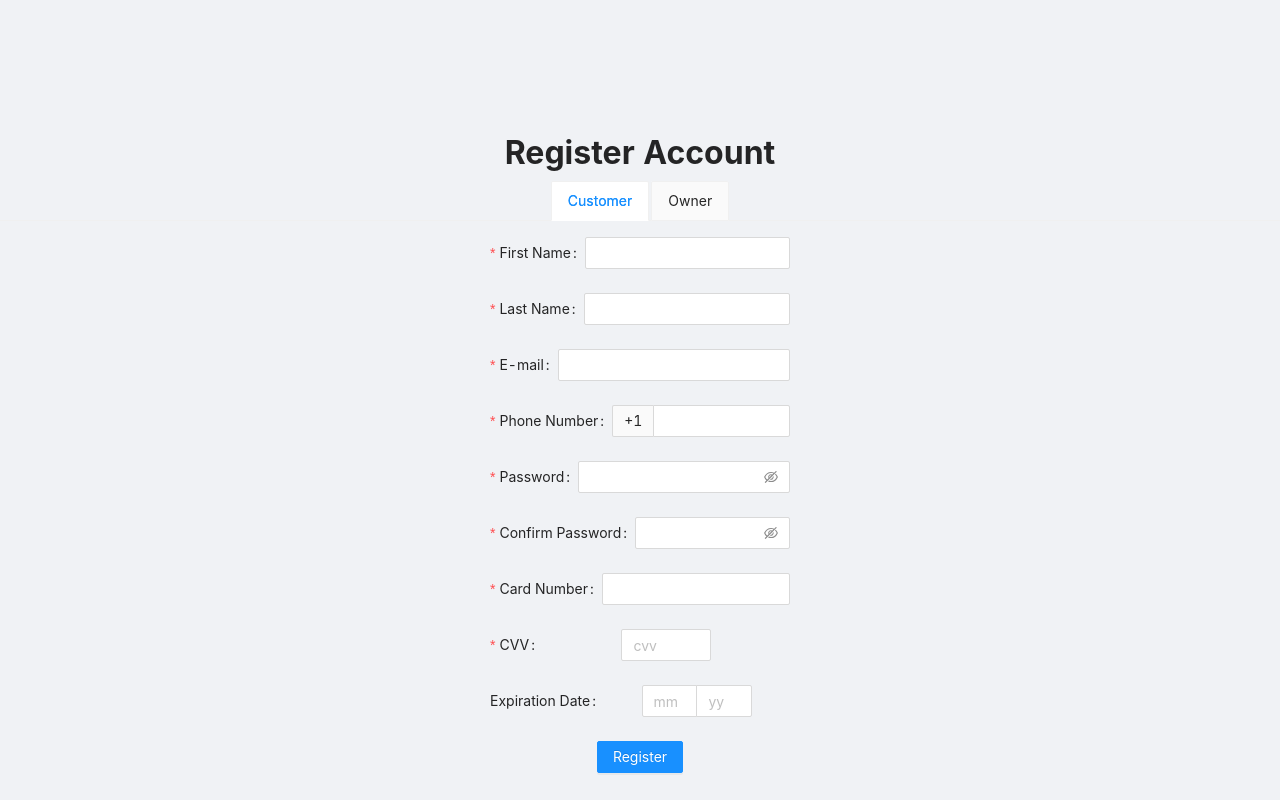
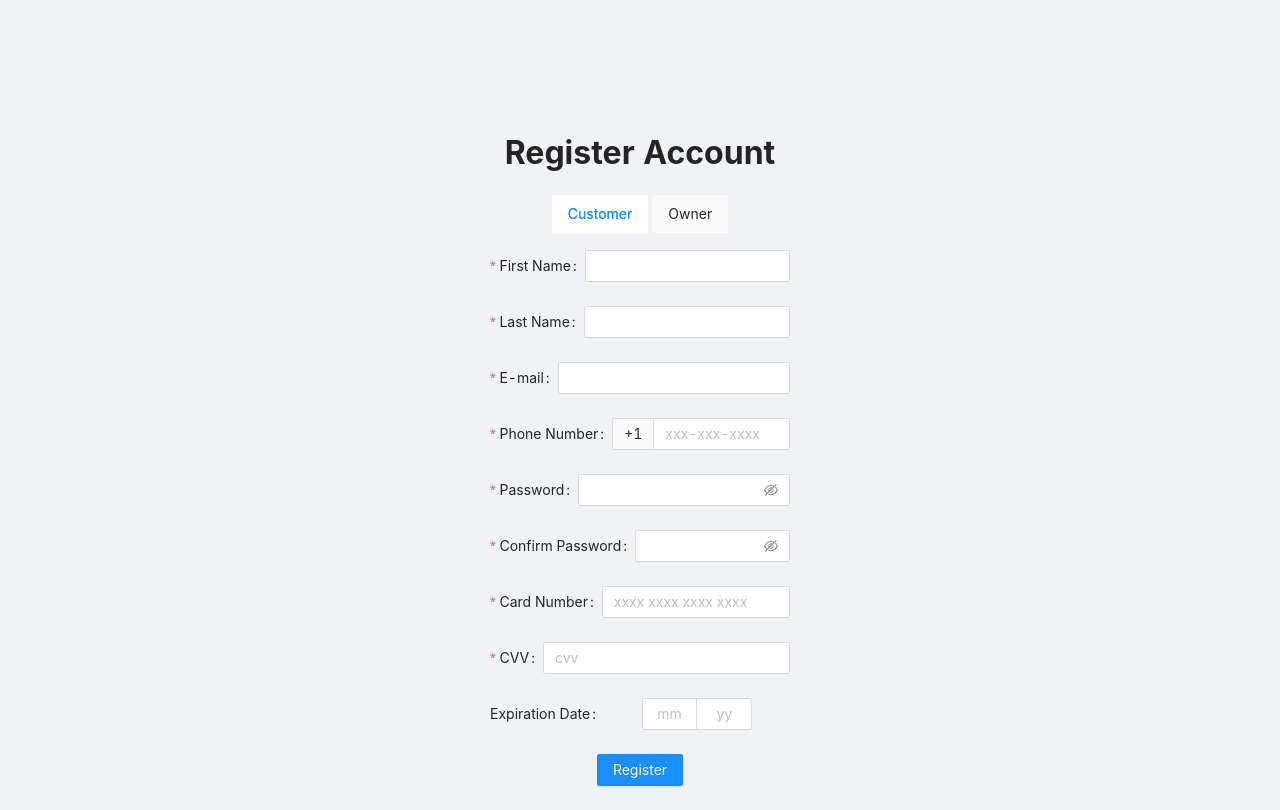
Before and after one commit to Pullze/Simple_Reservation, a React (Create React App) app in the folder service_system/: page /register in a window 1280 px wide. Built offline with nearby package versions, Linux system fonts and the light colour scheme.

Commit message:
register customer & owner, redirect to home if OK

```diff
--- a/service_system/src/pages/Register.js
+++ b/service_system/src/pages/Register.js
@@ -1,48 +1,180 @@
-import React from "react";
+import React, { useState } from "react";
+import { useHistory } from "react-router";
+import "../config/config.js";
 import {
   Form,
   Input,
-  InputNumber,
-  DatePicker,
-  Select,
   Button,
   Row,
   Col,
   Layout,
   Tabs,
+  Space,
+  message,
 } from "antd";
+import axios from "axios";
 import "./Register.css";
 
 const { TabPane } = Tabs;
-const { Option } = Select;
 
-const months = [
-  "01",
-  "02",
-  "03",
-  "04",
-  "05",
-  "06",
-  "07",
-  "08",
-  "09",
-  "10",
-  "11",
-  "12",
-];
+const today = new Date();
+
+// Input field value validators
+const validators = {
+  phone: () => ({
+    validator(_, value) {
+      if (
+        !value ||
+        (value.length === 12 &&
+          !isNaN(value.slice(0, 3)) &&
+          value.charAt(3) === "-" &&
+          !isNaN(value.slice(4, 7)) &&
+          value.charAt(7) === "-" &&
+          !isNaN(value.slice(8, 13)))
+      ) {
+        return Promise.resolve();
+      }
+      return Promise.reject(new Error("Please enter a valid phone number."));
+    },
+  }),
+  confirm_password: ({ getFieldValue }) => ({
+    validator(_, value) {
+      if (!value || getFieldValue("password") === value) {
+        return Promise.resolve();
+      }
+      return Promise.reject(
+        new Error("The two passwords that you entered do not match!")
+      );
+    },
+  }),
+  card_number: () => ({
+    validator(_, value) {
+      if (
+        !value ||
+        (value.length === 19 &&
+          !isNaN(value.slice(0, 4)) &&
+          value.charAt(4) === " " &&
+          !isNaN(value.slice(5, 9)) &&
+          value.charAt(9) === " " &&
+          !isNaN(value.slice(10, 14)) &&
+          value.charAt(14) === " " &&
+          !isNaN(value.slice(15, 19)))
+      ) {
+        return Promise.resolve();
+      }
+      return Promise.reject(new Error("Please enter a valid card number."));
+    },
+  }),
+  cvv: () => ({
+    validator(_, value) {
+      if (!value || (!isNaN(value) && value.length === 3)) {
+        return Promise.resolve();
+      }
+      return Promise.reject(new Error("Please enter a valid CVV."));
+    },
+  }),
+  expiration_month: () => ({
+    validator(_, value) {
+      if (
+        !value ||
+        (value.length === 2 && parseInt(value) >= 1 && parseInt(value) <= 12)
+      ) {
+        return Promise.resolve();
+      }
+      return Promise.reject(new Error("Please enter a valid month."));
+    },
+  }),
+  expiration_year: () => ({
+    validator(_, value) {
+      if (
+        !value ||
+        (value.length === 2 && parseInt("20" + value) >= today.getFullYear())
+      ) {
+        return Promise.resolve();
+      } else if (
+        value.length === 2 &&
+        !isNaN(value) &&
+        parseInt("20" + value) < today.getFullYear()
+      ) {
+        return Promise.reject(new Error("This card has already expired."));
+      } else {
+        return Promise.reject(new Error("Please enter a valid year."));
+      }
+    },
+  }),
+};
 
 function Register() {
+  const history = useHistory();
   const [form] = Form.useForm();
 
-  const onFinish = (values) => {
+  const registerCustomer = (values) => {
     console.log("Success:", values);
+    const customer = {
+      email: values["email"],
+      first_name: values["first-name"],
+      last_name: values["last-name"],
+      pass: values["password"],
+      phone_number: values["phone"],
+      ccNumber: values["card-number"],
+      cvv: values["cvv"],
+      exp_date: `20${values["exp"].year}-${values["exp"].month}-01`,
+      location: "", // FIXME
+    };
+    const formData = new FormData();
+    formData.append(
+      "jsonValue",
+      new Blob([JSON.stringify(customer)], { type: "application/json" })
+    );
+    axios
+      .post("/api/register_customer", formData)
+      .then((res) => {
+        message.success("Successfully registered!");
+        setTimeout(
+          () =>
+            history.push({
+              pathname: "/customer/home",
+              state: {
+                email: values["email"],
+              },
+            }),
+          1000
+        );
+      })
+      .catch((err) => message.error(err.response.data));
   };
 
-  //   const validateCardNumber = (cardNum) => {
-  //       if (cardNum.length !== 16) {
-
-  //       }
-  //   }
+  const registerOwner = (values) => {
+    console.log("Success:", values);
+    const owner = {
+      email: values["email"],
+      first_name: values["first-name"],
+      last_name: values["last-name"],
+      pass: values["password"],
+      phone_number: values["phone"],
+    };
+    const formData = new FormData();
+    formData.append(
+      "jsonValue",
+      new Blob([JSON.stringify(owner)], { type: "application/json" })
+    );
+    axios
+      .post("/api/register_owner", formData)
+      .then((res) => {
+        message.success("Successfully registered!");
+        setTimeout(
+          () =>
+            history.push({
+              pathname: "/owner/home",
+              state: {
+                email: values["email"],
+              },
+            }),
+          1000
+        );
+      })
+      .catch((err) => message.error(err.response.data));
+  };
 
   const basicFormItems = () => {
     return [
@@ -98,9 +230,10 @@ function Register() {
             required: true,
             message: "Please input your phone number!",
           },
+          validators.phone,
         ]}
       >
-        <Input addonBefore="+1" />
+        <Input addonBefore="+1" placeholder="xxx-xxx-xxxx" />
       </Form.Item>,
       <Form.Item
         key="4"
@@ -110,10 +243,6 @@ function Register() {
           {
             required: true,
             message: "Please input your password!",
-          },
-          {
-            min: 8,
-            message: "Password must have at least 8 characters.",
           },
         ]}
         hasFeedback
@@ -131,16 +260,7 @@ function Register() {
             required: true,
             message: "Please confirm your password!",
           },
-          ({ getFieldValue }) => ({
-            validator(_, value) {
-              if (!value || getFieldValue("password") === value) {
-                return Promise.resolve();
-              }
-              return Promise.reject(
-                new Error("The two passwords that you entered do not match!")
-              );
-            },
-          }),
+          validators.confirm_password,
         ]}
       >
         <Input.Password />
@@ -152,11 +272,11 @@ function Register() {
     <Layout>
       <Row
         style={{ minHeight: "100vh", paddingTop: "10%" }}
-        justify="space-around"
+        justify="center"
         align="top"
       >
-        <Col className="heading" span={24} align="middle">
-          Register Account
+        <Col span={24} align="middle" style={{ width: "100%" }}>
+          <h1 className="heading">Register Account</h1>
         </Col>
         <Col span={24} align="middle">
           <Tabs defaultActiveKey="1" type="card" centered>
@@ -165,7 +285,7 @@ function Register() {
                 form={form}
                 name="register"
                 className="register-form"
-                onFinish={onFinish}
+                onFinish={registerCustomer}
                 scrollToFirstError
               >
                 {[...basicFormItems()]}
@@ -177,12 +297,10 @@ function Register() {
                       required: true,
                       message: "Please input your card number!",
                     },
-                    {
-                      max: 16,
-                    },
+                    validators.card_number,
                   ]}
                 >
-                  <Input />
+                  <Input placeholder="xxxx xxxx xxxx xxxx" />
                 </Form.Item>
                 <Form.Item
                   name="cvv"
@@ -192,13 +310,10 @@ function Register() {
                       required: true,
                       message: "Please input your card's CVV!",
                     },
+                    validators.cvv,
                   ]}
                 >
-                  <InputNumber
-                    placeholder="cvv"
-                    type="number"
-                    controls={false}
-                  />
+                  <Input placeholder="cvv" />
                 </Form.Item>
                 <Form.Item label="Expiration Date">
                   <Input.Group compact>
@@ -210,14 +325,10 @@ function Register() {
                           required: true,
                           message: "Please enter your card's expiration month.",
                         },
+                        validators.expiration_month,
                       ]}
                     >
-                      <InputNumber
-                        style={{ width: "30%" }}
-                        placeholder="mm"
-                        controls={false}
-                        type="number"
-                      />
+                      <Input style={{ width: "30%" }} placeholder="mm" />
                     </Form.Item>
                     <Form.Item
                       noStyle
@@ -227,14 +338,10 @@ function Register() {
                           required: true,
                           message: "Please enter your card's expiration year.",
                         },
+                        validators.expiration_year,
                       ]}
                     >
-                      <InputNumber
-                        style={{ width: "30%" }}
-                        placeholder="yy"
-                        controls={false}
-                        type="number"
-                      />
+                      <Input style={{ width: "30%" }} placeholder="yy" />
                     </Form.Item>
                   </Input.Group>
                 </Form.Item>
@@ -250,7 +357,7 @@ function Register() {
                 from={form}
                 name="register"
                 className="register-form"
-                onFinish={onFinish}
+                onFinish={registerOwner}
                 scrollToFirstError
               >
                 {[...basicFormItems()]}
```
Also changed, not shown: 1 other file (tests, documents, lock files or other folders).
